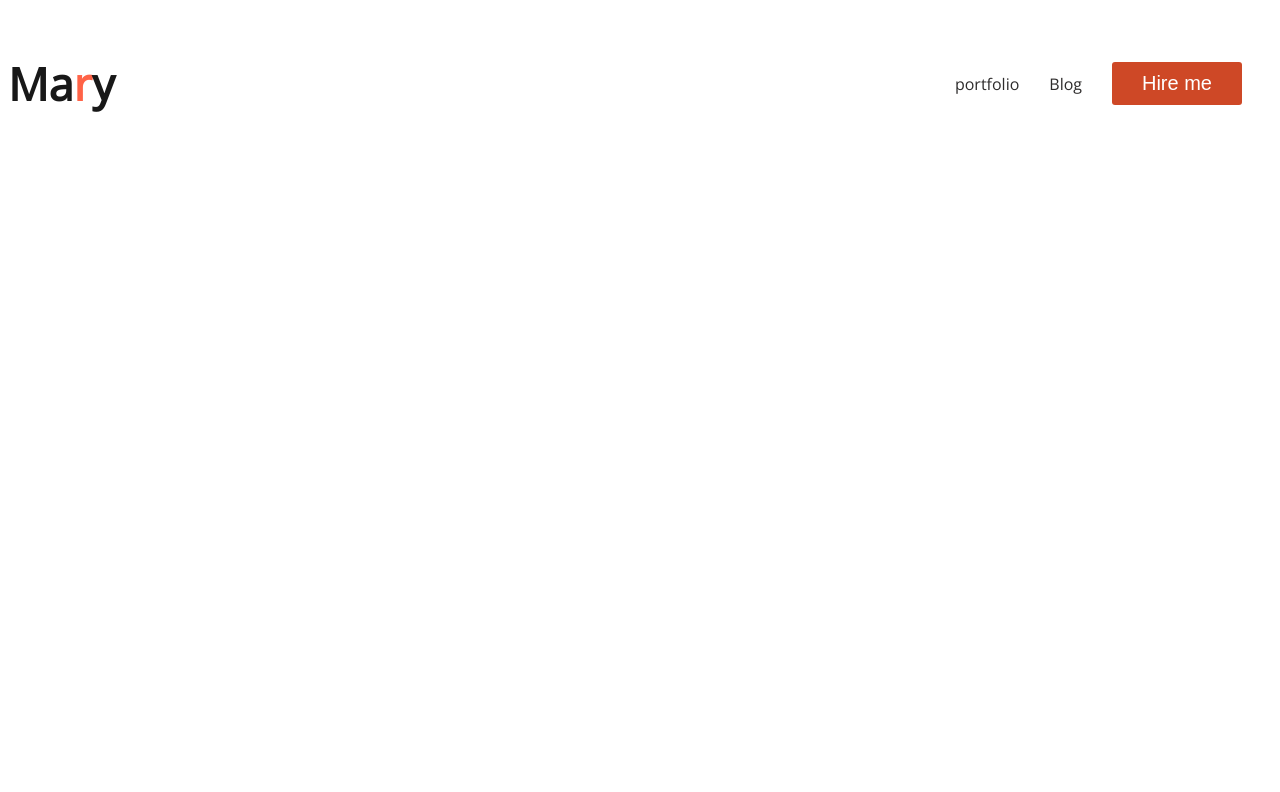
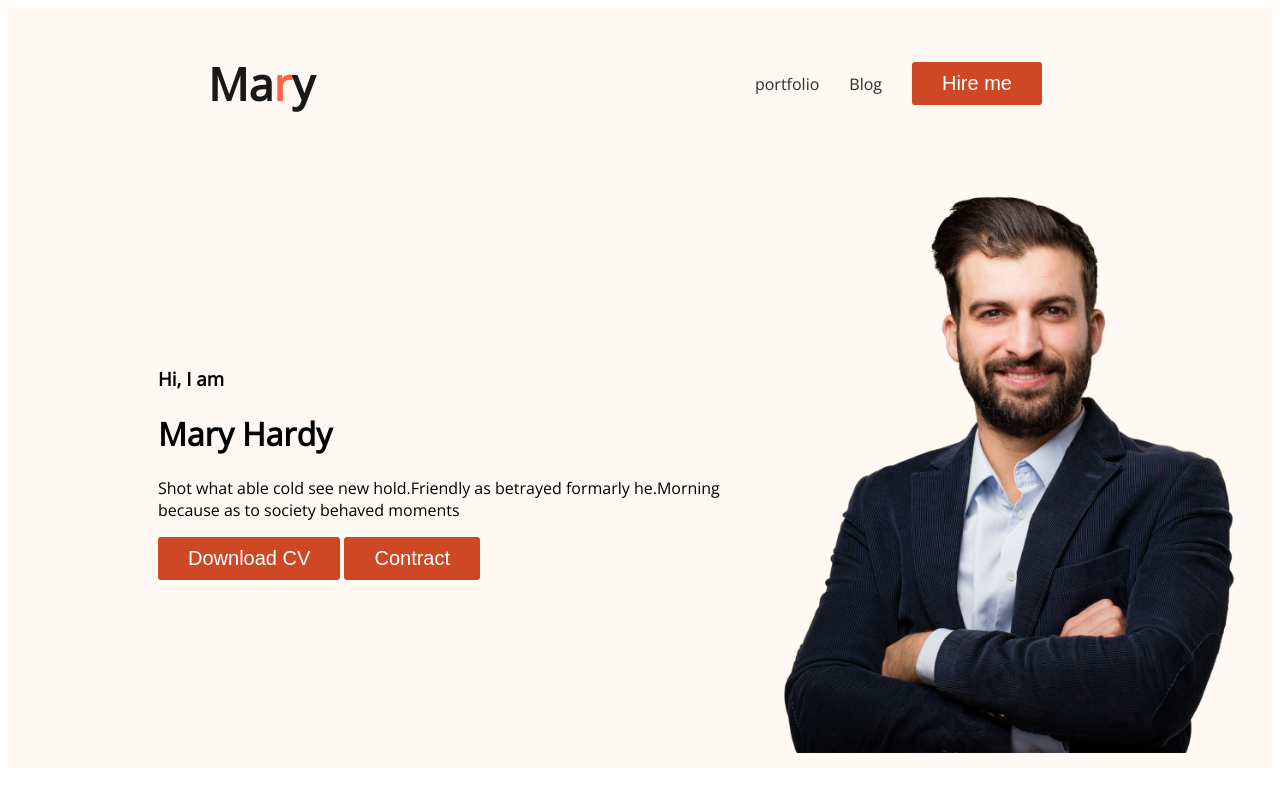
Before and after one commit to shahadatrana1/my-new-projects-portfolio, a plain HTML site: page index.html in a window 1280 px wide. Drawn offline with nearby package versions, Linux system fonts and the light colour scheme.

Commit message:
2nd commit

```diff
--- a/index.html
+++ b/index.html
@@ -12,7 +12,7 @@
 </head>
 
 <body>
-    <header>
+    <header class="header">
         <nav>
             <h3 class="nav-title">Ma<span class="text-primary">r</span>y</h3>
             <ul>
@@ -21,6 +21,17 @@
                 <li><button class="btn-primary">Hire me</button></li>
             </ul>
         </nav>
+        <div class="banner">
+            <div class="banner-content">
+                <h3 class="banner-greeting">Hi, I am</h3>
+                <h1 class="banner-title">Mary Hardy</h1>
+                <p>Shot what able cold see new hold.Friendly as betrayed formarly he.Morning because as to society
+                    behaved moments</p>
+                <button class="btn-primary">Download CV</button>
+                <button class="btn-primary">Contract</button>
+            </div>
+            <img class="profile-picture" src="images/hardy.png">
+        </div>
     </header>
     <main>
 
--- a/styles/portfolio.css
+++ b/styles/portfolio.css
@@ -11,6 +11,7 @@ nav {
     display: flex;
     align-items: center;
     justify-content: space-between;
+    margin: 0px 200px;
 }
 
 .nav-title {
@@ -48,3 +49,17 @@ nav a {
     border: 0px;
     padding: 10px 30px;
 }
+
+.header {
+    background-color: #fff8f3;
+}
+
+.banner {
+    padding: 15px 30px 15px 150px;
+    display: flex;
+    align-items: center;
+}
+
+.banner .profile-picture {
+    width: 500px;
+}
```
